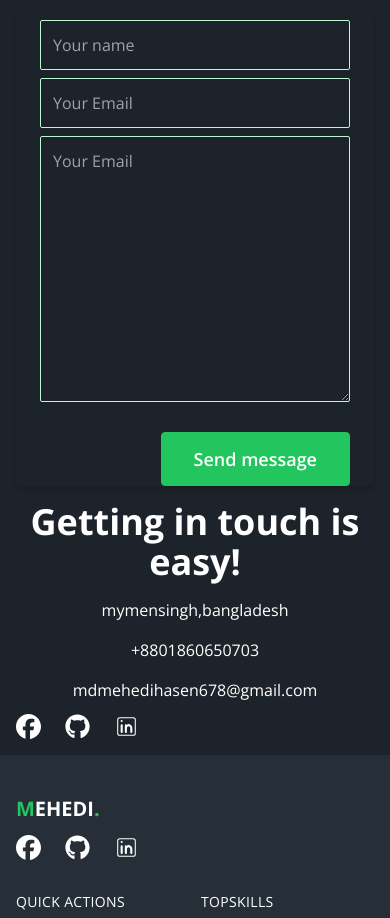
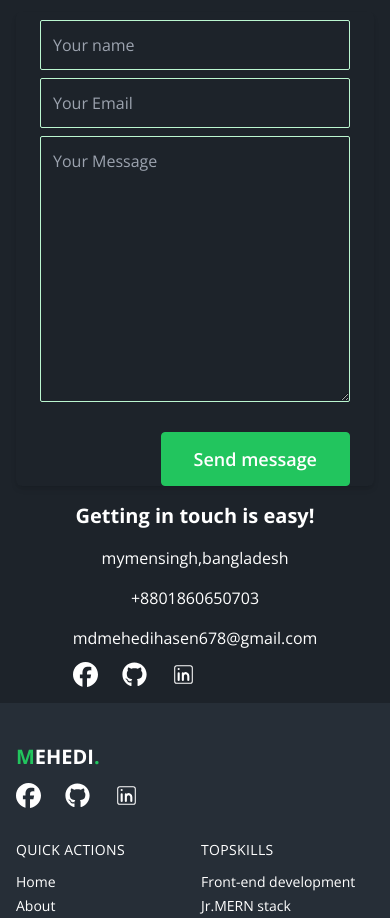
Before and after one commit to Mahedihasanimam/MyPortfolio, a React (Vite) app: page / in a window 390 px wide. Shown: the part 4980-5898 px from the top of the page. Built offline with nearby package versions, Linux system fonts and the light colour scheme.

Commit message:
fixed responsive issue

```diff
--- a/src/Pages/home/Contact.jsx
+++ b/src/Pages/home/Contact.jsx
@@ -55,7 +55,7 @@ const Contact = () => {
                     name="message"
                     cols="30"
                     rows="10"
-                    placeholder="Your Email"
+                    placeholder="Your Message"
                     className=" w-full bg-transparent px-3 py-3 mt-2 text-white  border border-green-200 rounded-sm  focus:border-green-400 focus:ring-green-300 focus:ring-opacity-40 dark:focus:border-blue-300 focus:outline-none focus:ring"
                   ></textarea>
                 </div>
@@ -72,7 +72,7 @@ const Contact = () => {
             </form>
           </section>
           <div className="text-center max-w-lg lg:text-left">
-            <h1 className="text-4xl font-bold">Getting in touch is easy!</h1>
+            <h1 className="lg:text-4xl text-xl font-bold">Getting in touch is easy!</h1>
             <div className="space-y-4 mt-4">
               <p className="">mymensingh,bangladesh</p>
               <p>+8801860650703</p>
```
